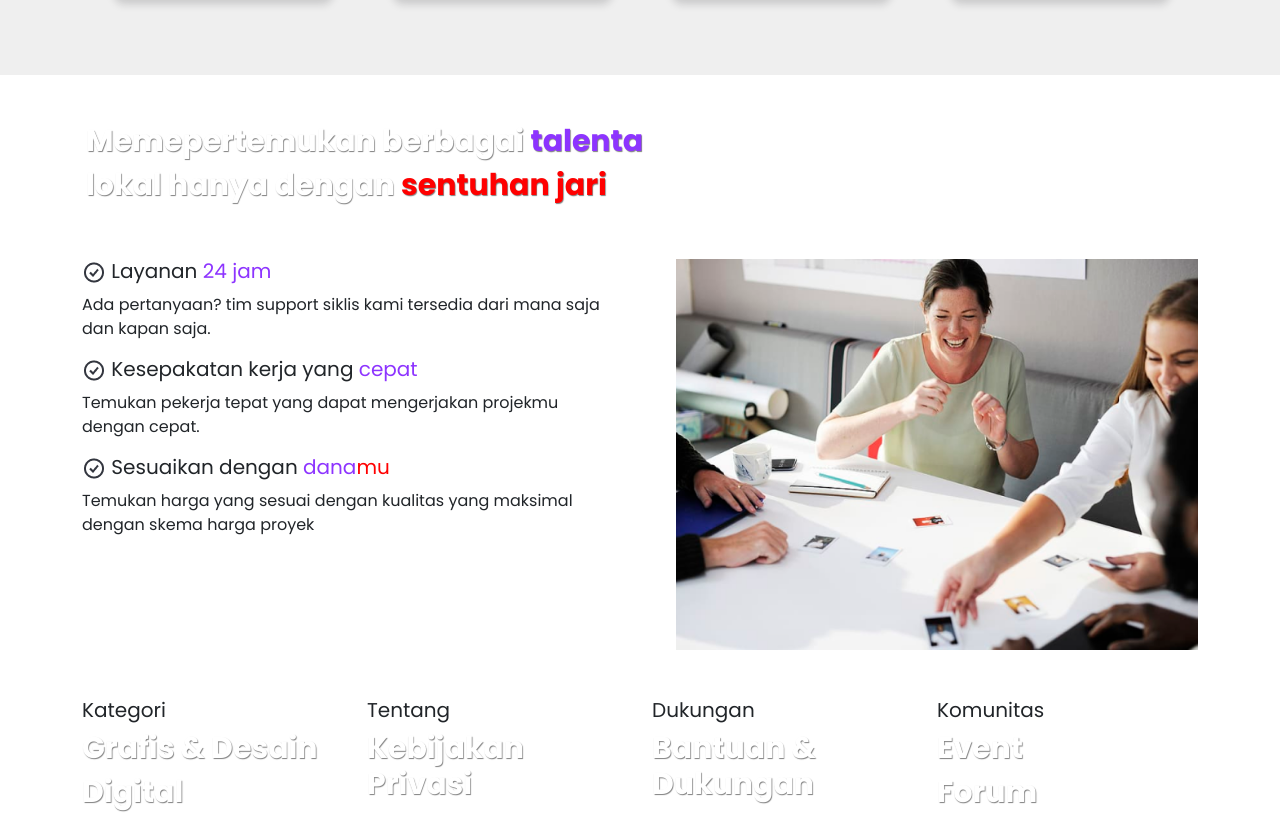
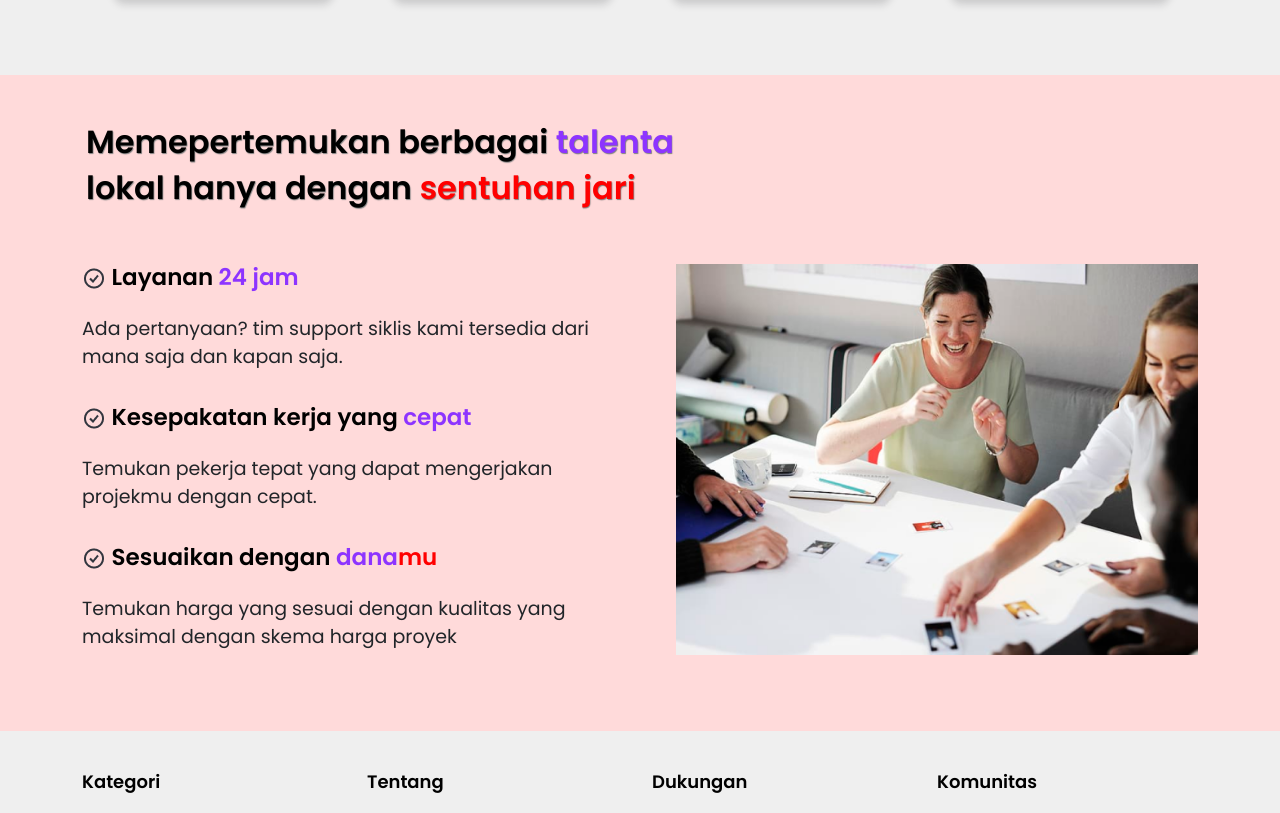
Before and after one commit to hanzaa/luang, a React (Create React App) app: page / in a window 1280 px wide. Shown: the part 1347-2160 px from the top of the page. Built offline with nearby package versions, Linux system fonts and the light colour scheme.

Commit message:
Update Home.css

```diff
--- a/src/pages/Home.css
+++ b/src/pages/Home.css
@@ -78,3 +78,44 @@ h3{
     padding: 1%;
 
 }
+
+.container-fluid.keynote{
+    background: #FFDADA;}
+
+.container-fluid.keynote h3{
+    font-size: 32px;
+    font-weight: 600;
+    color:black ;
+}
+.container-fluid.keynote h5{
+    font-size: 23px;
+    font-weight: 600;
+    color:black ;
+
+}
+.container-fluid.keynote p{
+    font-size: 19px;
+    font-weight: 400;
+    padding-top: 3%;
+    padding-bottom: 3%;
+
+}
+
+
+.container-fluid.footer {
+    background: #EFEFEF;
+}
+.container-fluid.footer h5{
+    font-size: 18px;
+    font-weight: 600;
+    color:black ;
+    padding-top:15% ;
+    padding-bottom:5% ;
+}
+.container-fluid.footer h3{
+    font-size: 16px;
+    font-weight: 400;
+    color:black ;
+    padding-top:2% ;
+    padding-bottom:2% ;
+}
```
